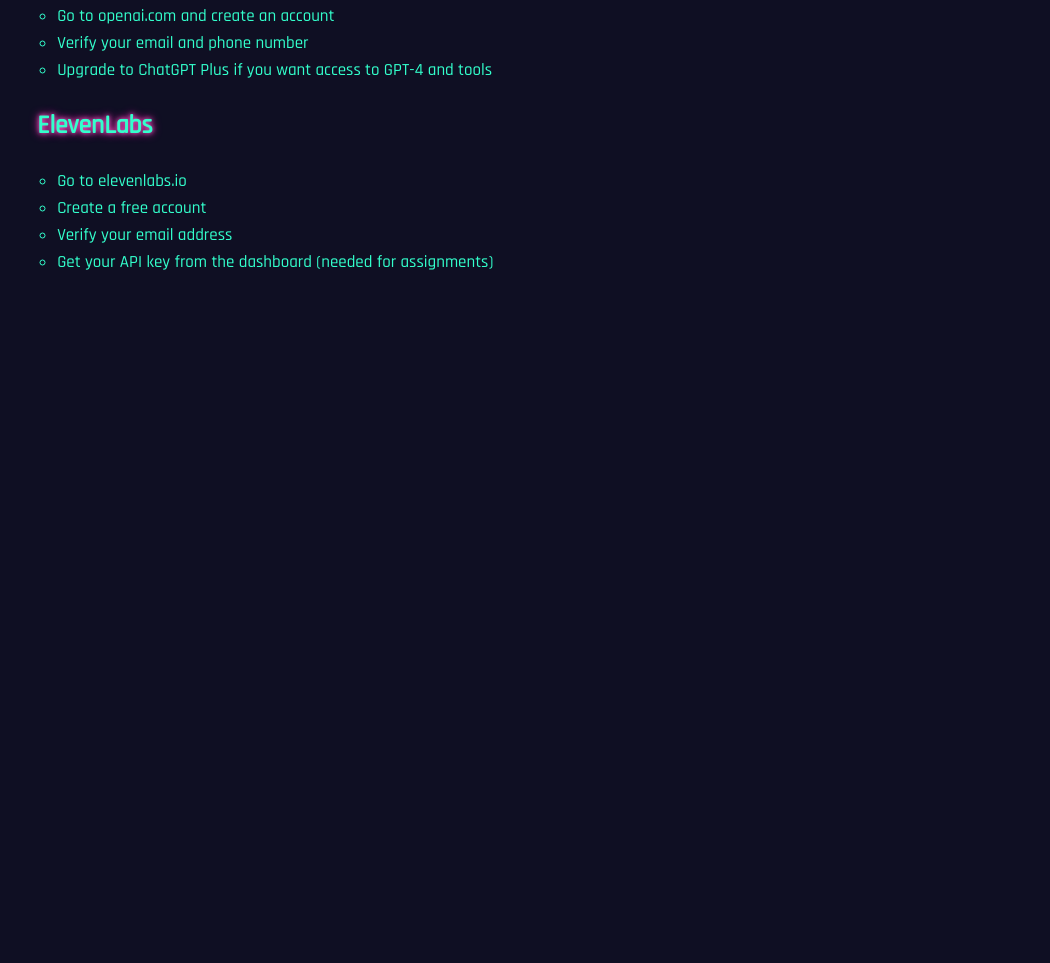
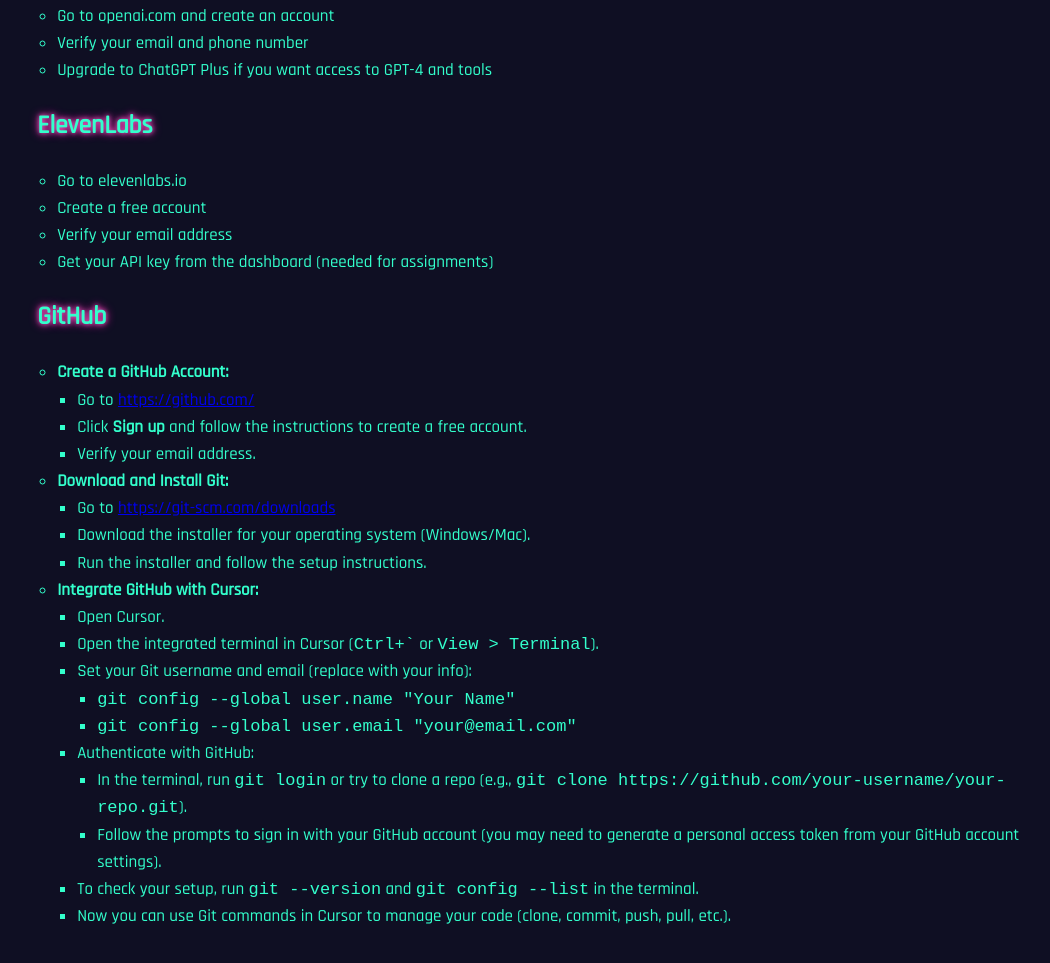
Before and after one commit to zlisto/genAI_social_media, a plain HTML site: page instructions.html in a window 1280 px wide. Shown: the part 1243-2206 px from the top of the page, without its empty margins (205-1255 px from the left). Before the commit the page ends 1576 px from the top, so only its background shows below. Drawn offline with Linux system fonts and the light colour scheme; a script that the page names is missing.

Commit message:
github insructions

```diff
--- a/instructions.html
+++ b/instructions.html
@@ -13,6 +13,7 @@
       <li><a href="instructions.html">Instructions</a></li>
       <li><a href="lectures.html">Lectures</a></li>
       <li><a href="homeworks.html">Homeworks</a></li>
+      <li><a href="#github">GitHub</a></li>
     </ul>
   </nav>
 
@@ -22,6 +23,7 @@
       <a href="#streamlit">Streamlit</a>
       <a href="#chatgpt">ChatGPT</a>
       <a href="#elevenlabs">ElevenLabs</a>
+      <a href="#github">GitHub</a>
     </div>
 
     <div class="content">
@@ -45,7 +47,7 @@
     <ul>
       <li>Go to <a href="https://www.python.org/downloads/windows/" target="_blank">python.org/downloads/windows</a></li>
       <li>Download and run the latest installer</li>
-      <li><strong>Important:</strong> Check the box that says <code>Add Python to PATH</code> before clicking “Install Now”</li>
+      <li><strong>Important:</strong> Check the box that says <code>Add Python to PATH</code> before clicking "Install Now"</li>
     </ul>
   </li>
   <li><strong>Mac:</strong>
@@ -62,7 +64,7 @@
   <li>Open Cursor</li>
   <li>Click <strong>View</strong> in the top menu, then select <strong>Command Palette...</strong></li>
   <li>In the search bar that appears, type <code>Python: Select Interpreter</code> and press Enter</li>
-  <li>Choose the Python version from the list, or click “Enter interpreter path” to manually locate it:
+  <li>Choose the Python version from the list, or click "Enter interpreter path" to manually locate it:
     <ul>
       <li><strong>Windows example:</strong> <code>C:\Users\YourName\AppData\Local\Programs\Python\Python3x\python.exe</code></li>
       <li><strong>Mac example:</strong> <code>/usr/local/bin/python3</code> (you can find it by running <code>which python3</code> in Terminal)</li>
@@ -107,6 +109,44 @@
         <li>Verify your email address</li>
         <li>Get your API key from the dashboard (needed for assignments)</li>
       </ul>
+
+      <h2 id="github">GitHub</h2>
+      <ul>
+        <li><strong>Create a GitHub Account:</strong>
+          <ul>
+            <li>Go to <a href="https://github.com/" target="_blank">https://github.com/</a></li>
+            <li>Click <strong>Sign up</strong> and follow the instructions to create a free account.</li>
+            <li>Verify your email address.</li>
+          </ul>
+        </li>
+        <li><strong>Download and Install Git:</strong>
+          <ul>
+            <li>Go to <a href="https://git-scm.com/downloads" target="_blank">https://git-scm.com/downloads</a></li>
+            <li>Download the installer for your operating system (Windows/Mac).</li>
+            <li>Run the installer and follow the setup instructions.</li>
+          </ul>
+        </li>
+        <li><strong>Integrate GitHub with Cursor:</strong>
+          <ul>
+            <li>Open Cursor.</li>
+            <li>Open the integrated terminal in Cursor (<code>Ctrl+`</code> or <code>View &gt; Terminal</code>).</li>
+            <li>Set your Git username and email (replace with your info):
+              <ul>
+                <li><code>git config --global user.name "Your Name"</code></li>
+                <li><code>git config --global user.email "your@email.com"</code></li>
+              </ul>
+            </li>
+            <li>Authenticate with GitHub:
+              <ul>
+                <li>In the terminal, run <code>git login</code> or try to clone a repo (e.g., <code>git clone https://github.com/your-username/your-repo.git</code>).</li>
+                <li>Follow the prompts to sign in with your GitHub account (you may need to generate a personal access token from your GitHub account settings).</li>
+              </ul>
+            </li>
+            <li>To check your setup, run <code>git --version</code> and <code>git config --list</code> in the terminal.</li>
+            <li>Now you can use Git commands in Cursor to manage your code (clone, commit, push, pull, etc.).</li>
+          </ul>
+        </li>
+      </ul>
     </div>
   </div>
     <elevenlabs-convai agent-id="MwrBSLCGGuR57DOZkncV"></elevenlabs-convai><script src="https://unpkg.com/@elevenlabs/convai-widget-embed" async type="text/javascript"></script>
```
